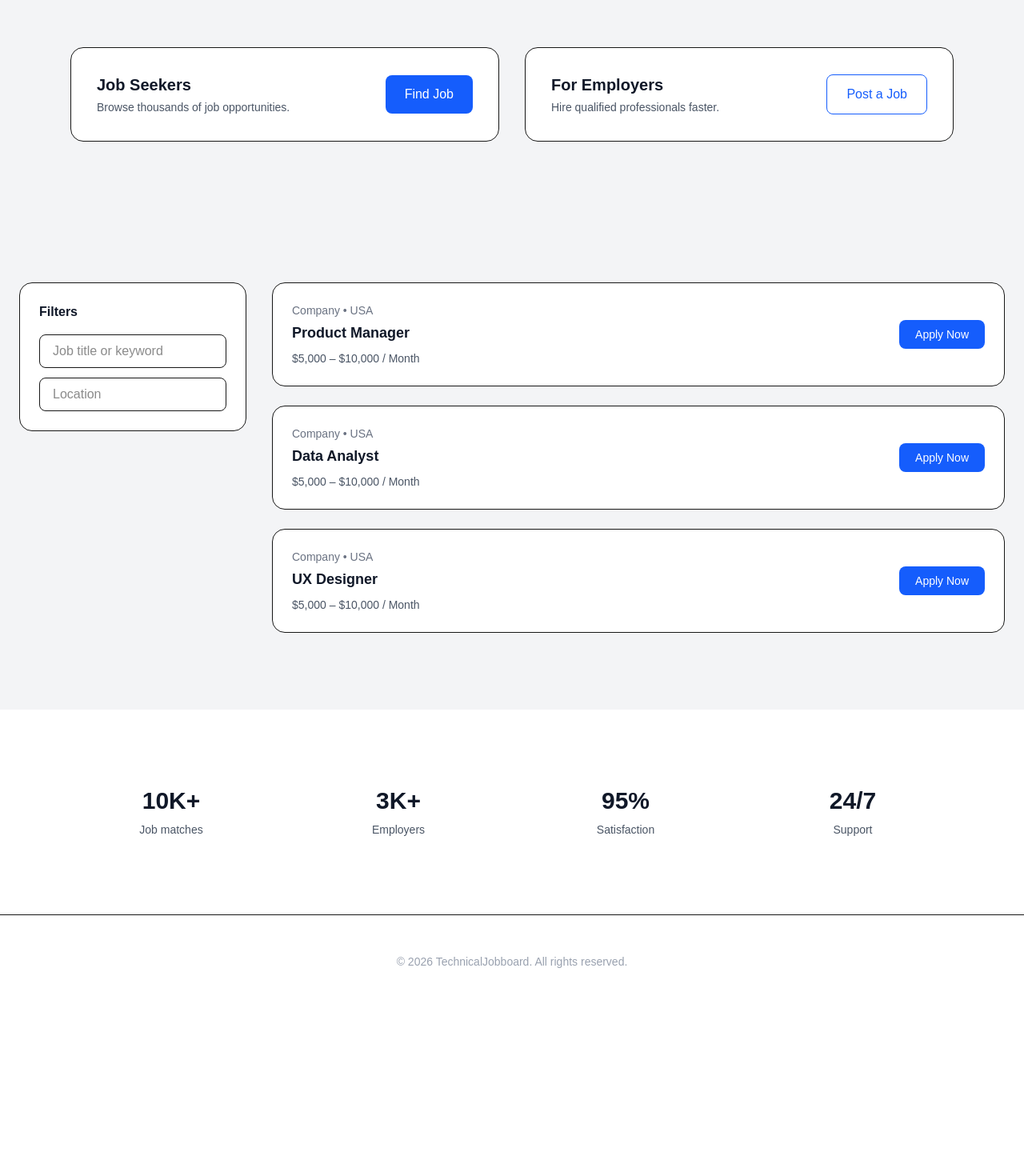
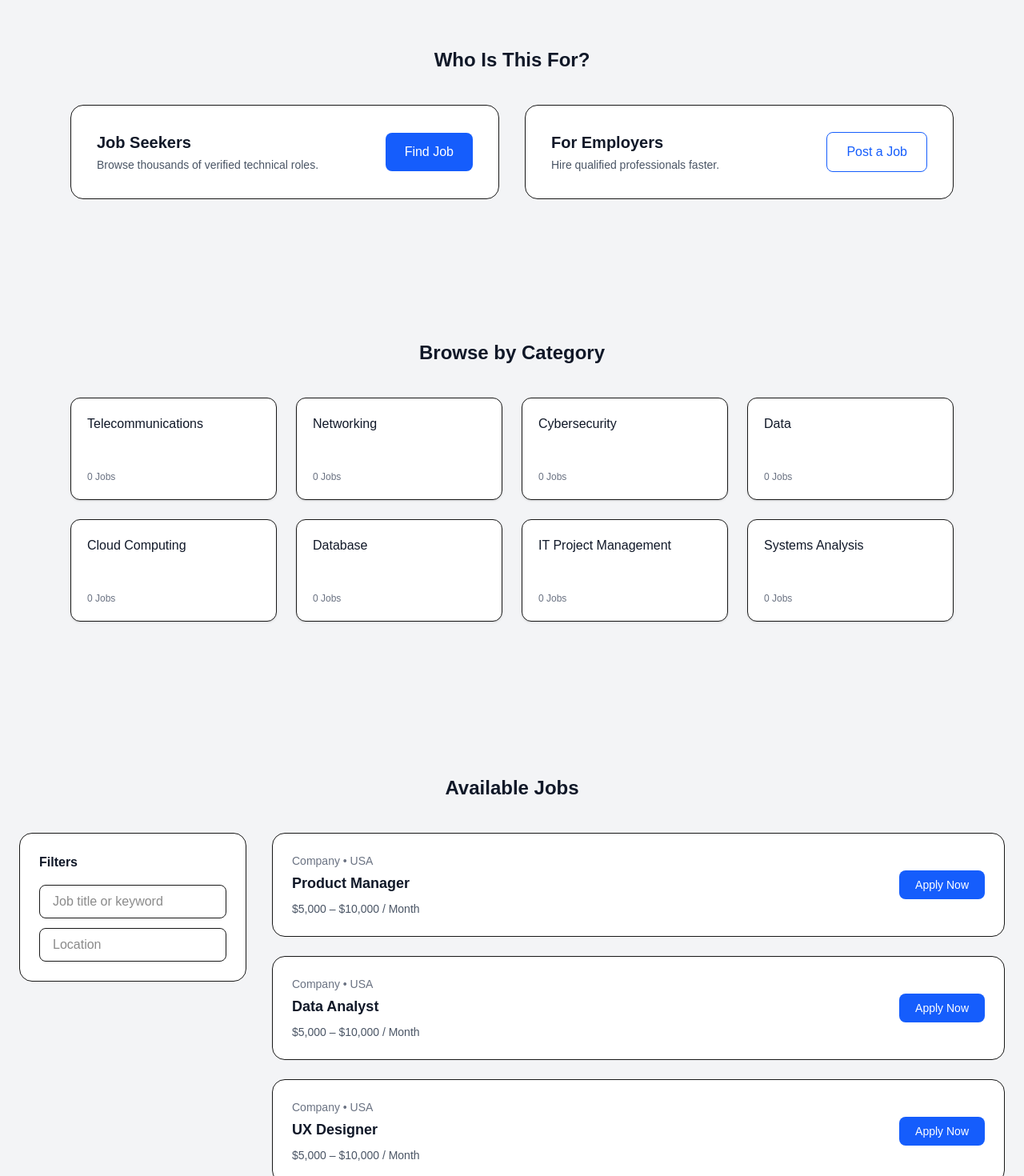
Before and after one commit to adebisidolapo/technicaljobboard, a Next.js app in the folder jobboard/: page / in a window 1280 px wide. Shown: the part 660-2130 px from the top of the page at 80% size. Before the commit the page ends 1920 px from the top, so only its background shows below. Built offline with nearby package versions, Linux system fonts and the light colour scheme.

Commit message:
Restore categories and add section headings

```diff
--- a/jobboard/app/page.tsx
+++ b/jobboard/app/page.tsx
@@ -2,7 +2,7 @@ export default function Home() {
   return (
     <main className="font-sans bg-gray-100">
 
-      {/* HERO */}
+      {/* ================= HERO ================= */}
       <section className="py-28">
         <div className="max-w-5xl mx-auto px-6 text-center">
           <h1 className="text-4xl md:text-6xl font-bold text-gray-900 leading-tight">
@@ -30,14 +30,19 @@ export default function Home() {
         </div>
       </section>
 
-      {/* JOB SEEKER / EMPLOYER */}
+      {/* ================= USER TYPES ================= */}
       <section className="py-20">
-        <div className="max-w-6xl mx-auto px-6 grid grid-cols-1 md:grid-cols-2 gap-8">
+        <div className="max-w-6xl mx-auto px-6">
+          <h2 className="text-2xl font-semibold text-gray-900 mb-10 text-center">
+            Who Is This For?
+          </h2>
+
+          <div className="grid grid-cols-1 md:grid-cols-2 gap-8">
             <div className="border rounded-2xl p-8 bg-white flex justify-between items-center">
               <div>
                 <h3 className="font-semibold text-xl text-gray-900">Job Seekers</h3>
                 <p className="text-sm text-gray-600 mt-1">
-                Browse thousands of job opportunities.
+                  Browse thousands of verified technical roles.
                 </p>
               </div>
               <button className="bg-blue-600 text-white px-6 py-3 rounded-lg">
@@ -57,14 +62,52 @@ export default function Home() {
               </button>
             </div>
           </div>
+        </div>
       </section>
 
-      {/* JOB LISTINGS */}
+      {/* ================= CATEGORIES ================= */}
       <section className="py-24">
-        <div className="max-w-7xl mx-auto px-6 grid grid-cols-1 lg:grid-cols-4 gap-8">
+        <div className="max-w-6xl mx-auto px-6">
+          <h2 className="text-2xl font-semibold text-gray-900 mb-10 text-center">
+            Browse by Category
+          </h2>
 
+          <div className="grid grid-cols-2 sm:grid-cols-3 md:grid-cols-4 gap-6">
+            {[
+              "Telecommunications",
+              "Networking",
+              "Cybersecurity",
+              "Data",
+              "Cloud Computing",
+              "Database",
+              "IT Project Management",
+              "Systems Analysis",
+            ].map((cat) => (
+              <div
+                key={cat}
+                className="h-32 bg-white border rounded-xl p-5 flex flex-col justify-between shadow-sm hover:shadow-md transition"
+              >
+                <span className="font-medium text-gray-900">{cat}</span>
+                <span className="text-xs text-gray-500">0 Jobs</span>
+              </div>
+            ))}
+          </div>
+        </div>
+      </section>
+
+      {/* ================= JOB LISTINGS ================= */}
+      <section className="py-24">
+        <div className="max-w-7xl mx-auto px-6">
+          <h2 className="text-2xl font-semibold text-gray-900 mb-10 text-center">
+            Available Jobs
+          </h2>
+
+          <div className="grid grid-cols-1 lg:grid-cols-4 gap-8">
+
+            {/* FILTERS */}
             <aside className="bg-white border rounded-2xl p-6 h-fit">
               <h3 className="font-semibold text-gray-900 mb-4">Filters</h3>
+
               <input
                 placeholder="Job title or keyword"
                 className="w-full border px-4 py-2 rounded-lg mb-3"
@@ -75,9 +118,13 @@ export default function Home() {
               />
             </aside>
 
+            {/* JOB CARDS */}
             <div className="lg:col-span-3 space-y-6">
-            {["Product Manager", "Data Analyst", "UX Designer"].map(
-              (title, i) => (
+              {[
+                "Product Manager",
+                "Data Analyst",
+                "UX Designer",
+              ].map((title, i) => (
                 <div
                   key={i}
                   className="bg-white border rounded-2xl p-6 flex justify-between items-center"
@@ -91,40 +138,47 @@ export default function Home() {
                       $5,000 – $10,000 / Month
                     </p>
                   </div>
+
                   <button className="bg-blue-600 text-white px-5 py-2 rounded-lg text-sm">
                     Apply Now
                   </button>
                 </div>
-              )
-            )}
+              ))}
             </div>
 
           </div>
+        </div>
       </section>
 
-      {/* STATS */}
+      {/* ================= PLATFORM STATS ================= */}
       <section className="py-24 bg-white">
-        <div className="max-w-6xl mx-auto px-6 grid grid-cols-2 md:grid-cols-4 gap-8 text-center">
+        <div className="max-w-6xl mx-auto px-6">
+          <h2 className="text-2xl font-semibold text-gray-900 mb-10 text-center">
+            Platform Impact
+          </h2>
+
+          <div className="grid grid-cols-2 md:grid-cols-4 gap-8 text-center">
             <div>
               <h3 className="text-3xl font-bold text-gray-900">10K+</h3>
               <p className="text-sm text-gray-600 mt-2">Job matches</p>
             </div>
             <div>
               <h3 className="text-3xl font-bold text-gray-900">3K+</h3>
-            <p className="text-sm text-gray-600 mt-2">Employers</p>
+              <p className="text-sm text-gray-600 mt-2">Verified employers</p>
             </div>
             <div>
               <h3 className="text-3xl font-bold text-gray-900">95%</h3>
-            <p className="text-sm text-gray-600 mt-2">Satisfaction</p>
+              <p className="text-sm text-gray-600 mt-2">Satisfaction rate</p>
             </div>
             <div>
               <h3 className="text-3xl font-bold text-gray-900">24/7</h3>
               <p className="text-sm text-gray-600 mt-2">Support</p>
             </div>
           </div>
+        </div>
       </section>
 
-      {/* FOOTER */}
+      {/* ================= FOOTER ================= */}
       <footer className="bg-white border-t py-12">
         <div className="text-center text-sm text-gray-400">
           © {new Date().getFullYear()} TechnicalJobboard. All rights reserved.
```
Lines whose indentation alone changed are shown as unchanged.
